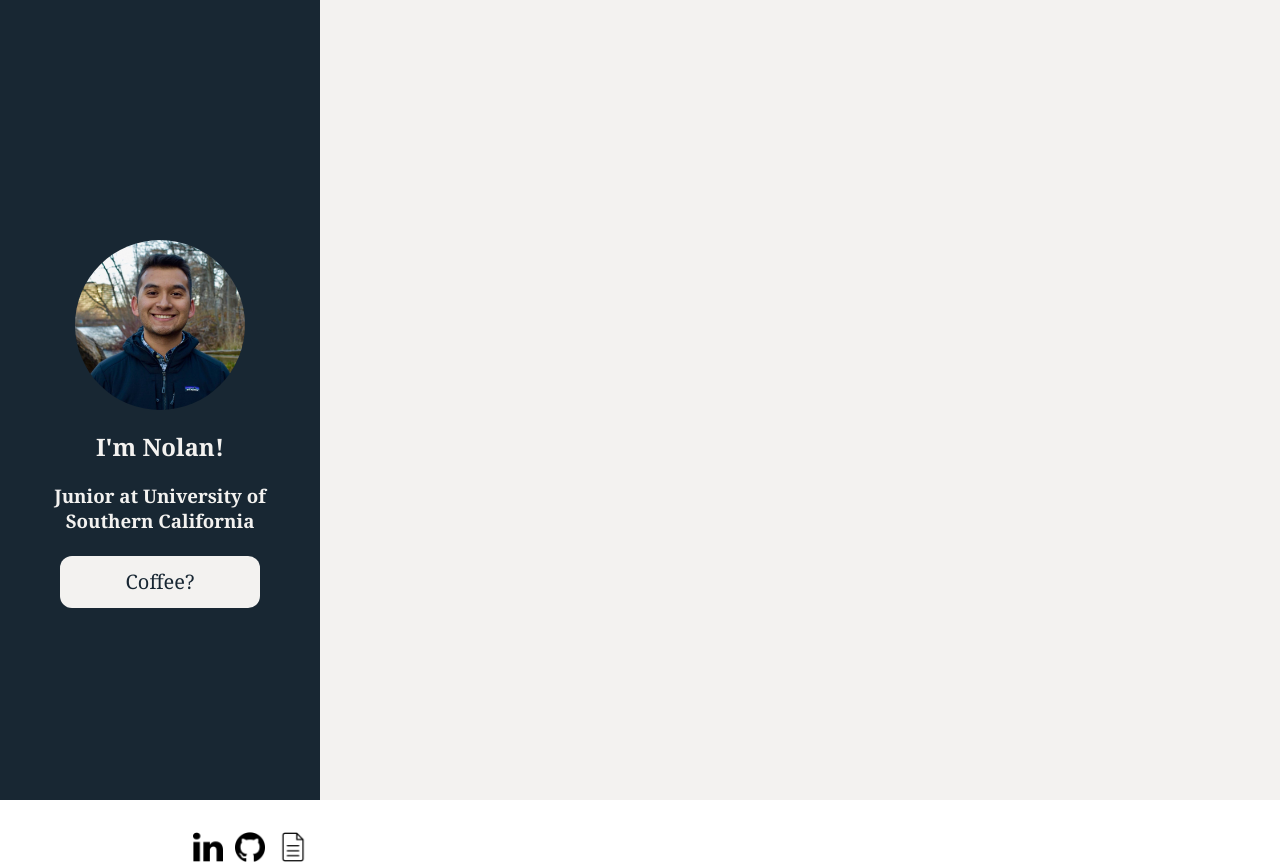
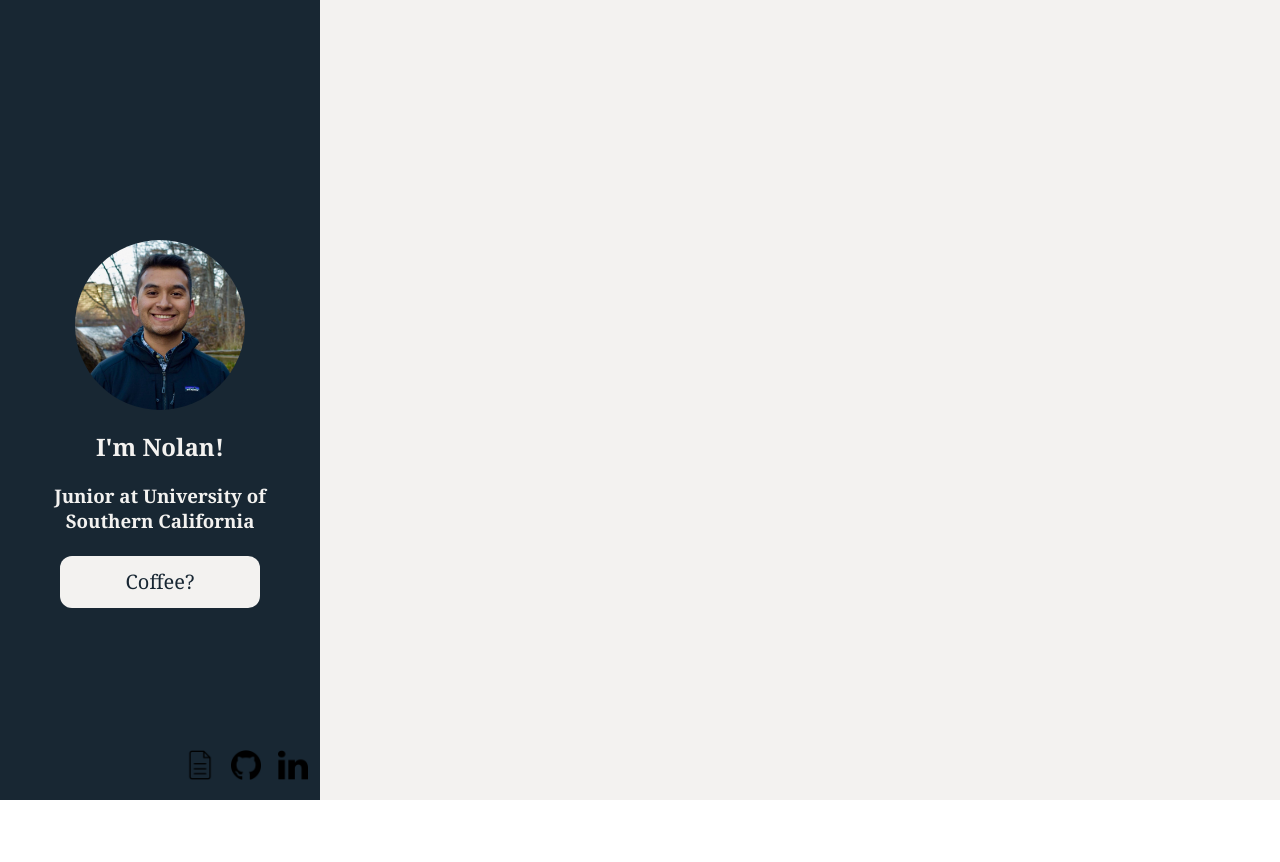
Before and after one commit to nolan1299/nolan1299.github.io, a plain HTML site: page index.html in a window 1280 px wide. After the commit the page ends 800 px from the top, so only its background shows below. Drawn offline with Linux system fonts and the light colour scheme.

Commit message:
fixed icon formatting

```diff
--- a/index.css
+++ b/index.css
@@ -15,6 +15,7 @@ body {
     float: left;
     height: 100%;
     background-color: #182733;
+    position: relative;
 }
 .headshot {
 }
@@ -76,12 +77,18 @@ body {
 .links {
     text-align: center;
     margin: auto;
+    position: absolute;
+    bottom: 0;
+    right: 0;
 }
 
 ul {
     list-style-type: none;
     padding-inline-start: 0px;
-    margin-top: 220px;
+}
+
+li {
+    display: inline-block;
 }
 
 .resume {
--- a/index.html
+++ b/index.html
@@ -17,7 +17,8 @@
                         <button class="emailButton">Coffee?</button>
                     </a>
                 </div>
-                <div class="links">
+            </div>
+            <div class="links">
                     <ul>
                         <li>
                             <a href="https://www.linkedin.com/in/nolan-jimenez/">
@@ -36,7 +37,6 @@
                         </li>
                     </ul>
                 </div>
-            </div>
         </div>
         <div class="resume">
         </div>
```
